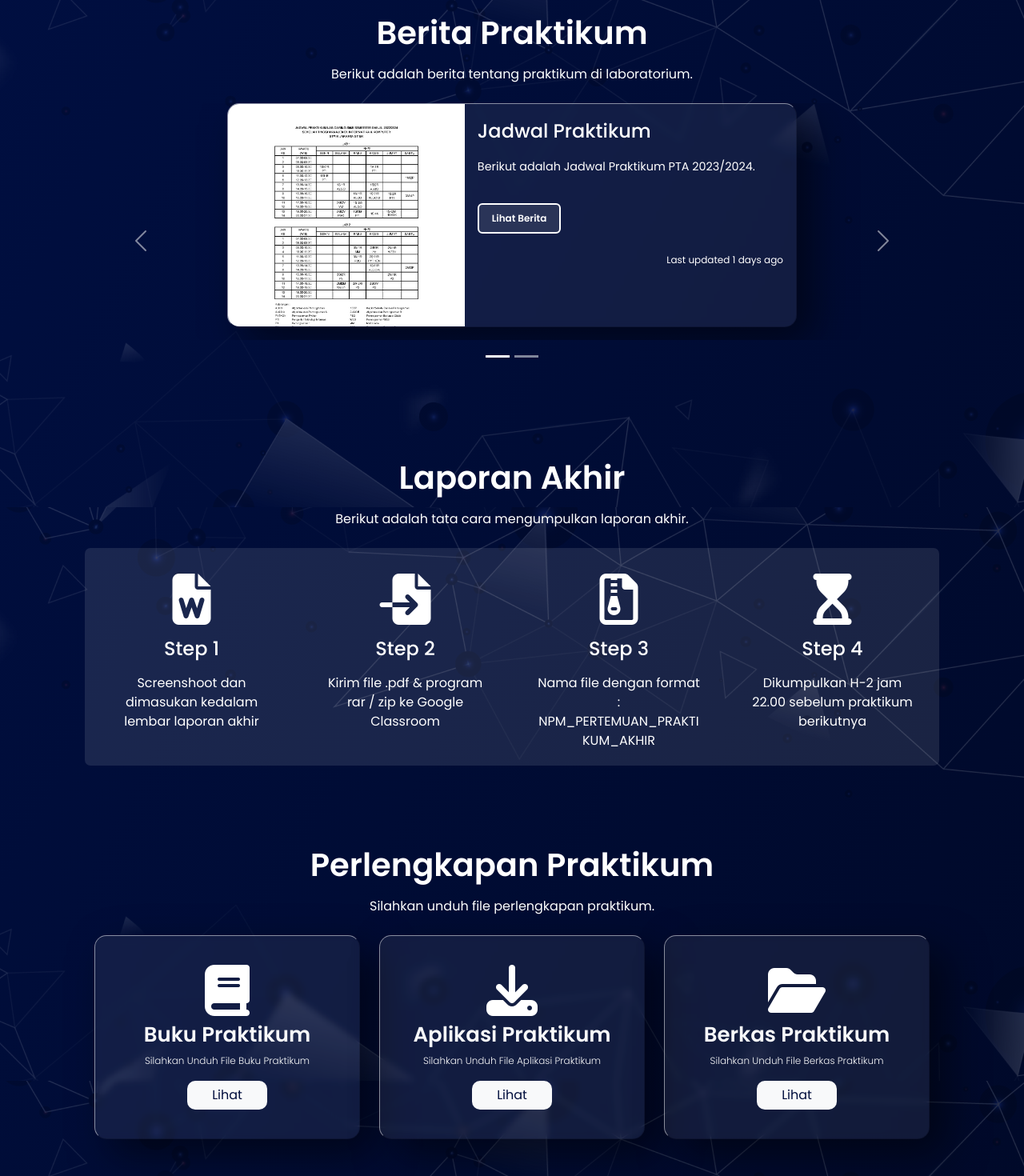
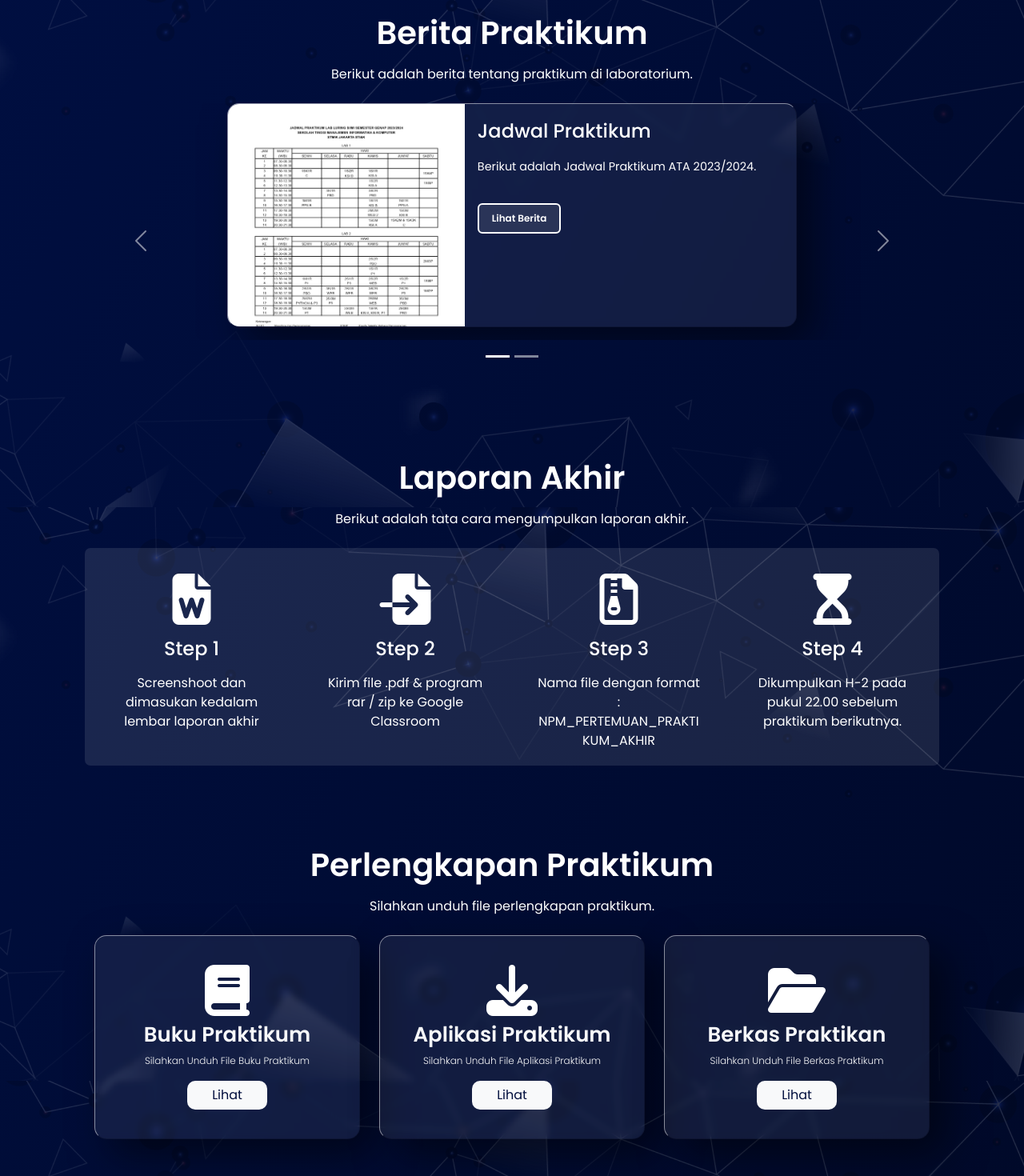
Before and after one commit to nazazulfiqi/Lab-FrontEnd, a React (Vite) app: page / in a window 1280 px wide. Shown: the part 800-2270 px from the top of the page at 80% size. Built offline with nearby package versions, Linux system fonts and the light colour scheme.

Commit message:
improvement: schedule updated to ata 23/24

```diff
--- a/src/components/LandingComponent/Berita.jsx
+++ b/src/components/LandingComponent/Berita.jsx
@@ -27,7 +27,7 @@ function Berita() {
                   <div className="row g-0">
                     <div className="col-md-5 col-5 my-auto mx-auto">
                       <img
-                        src="assets/images/PTA-2324.jpeg"
+                        src="assets/images/jadwal-ata-2324.jpg"
                         className="img-fluid rounded-start"
                         alt="..."
                       />
@@ -38,13 +38,11 @@ function Berita() {
                           Jadwal Praktikum
                         </p>
                         <p className="rangkum-berita nama-struktur text-start">
-                          Berikut adalah Jadwal Praktikum PTA 2023/2024.
+                          Berikut adalah Jadwal Praktikum ATA 2023/2024.
                         </p>
 
                         <ModalBerita1 />
-                        <p className="tanggal-berita text-end masa-jabatan ">
-                          Last updated 1 days ago
-                        </p>
+                        <p className="tanggal-berita text-end masa-jabatan "></p>
                       </div>
                     </div>
                   </div>
--- a/src/components/LandingComponent/LaporanAkhir.jsx
+++ b/src/components/LandingComponent/LaporanAkhir.jsx
@@ -62,7 +62,8 @@ function LaporanAkhir() {
                       <i className="fa-solid fa-hourglass-start icon-laporan"></i>
                       <h4 className="mt-3">Step 4</h4>
                       <p className="mt-3 text-laporan">
-                        Dikumpulkan H-2 jam 22.00 sebelum praktikum berikutnya
+                        Dikumpulkan H-2 pada pukul 22.00 sebelum praktikum
+                        berikutnya.
                       </p>
                     </blockquote>
                   </div>
--- a/src/components/LandingComponent/Perlengkapan.jsx
+++ b/src/components/LandingComponent/Perlengkapan.jsx
@@ -29,7 +29,7 @@ function Perlengkapan() {
                   </p>
                   <div className="button-lihat text-center">
                     <a
-                      href="https://drive.google.com/file/d/1HBkq3yAv3wkK_gGkIr_ohp3O7aewgcXq/view?usp=drive_link"
+                      href="https://drive.google.com/file/d/1JrMrg9bOncyJhti1WAWSKQx3wfmrD6BN/view?usp=sharing"
                       target="_blank"
                       className="btn btn-light text-center"
                     >
@@ -70,14 +70,14 @@ function Perlengkapan() {
                     <i className="fa-solid fa-folder-open icon-laporan pb-2"></i>
                   </div>
                   <h2 className="card-title text-center text-light">
-                    Berkas Praktikum
+                    Berkas Praktikan
                   </h2>
                   <p className="card-text text-center text-light">
                     Silahkan Unduh File Berkas Praktikum
                   </p>
                   <div className="button-lihat text-center">
                     <a
-                      href="https://drive.google.com/file/d/1wPznEF7kSQ6G-Thoro_5s1DZzY17xHbK/view?usp=drive_link"
+                      href="https://drive.google.com/file/d/1Mb54KqURKnE2u6KXadw19bhzKI4KRnQj/view?usp=sharing"
                       target="_blank"
                       className="btn btn-light text-center"
                     >
```
Also changed, not shown: public/assets/images/jadwal-ata-2324.jpg (added).
